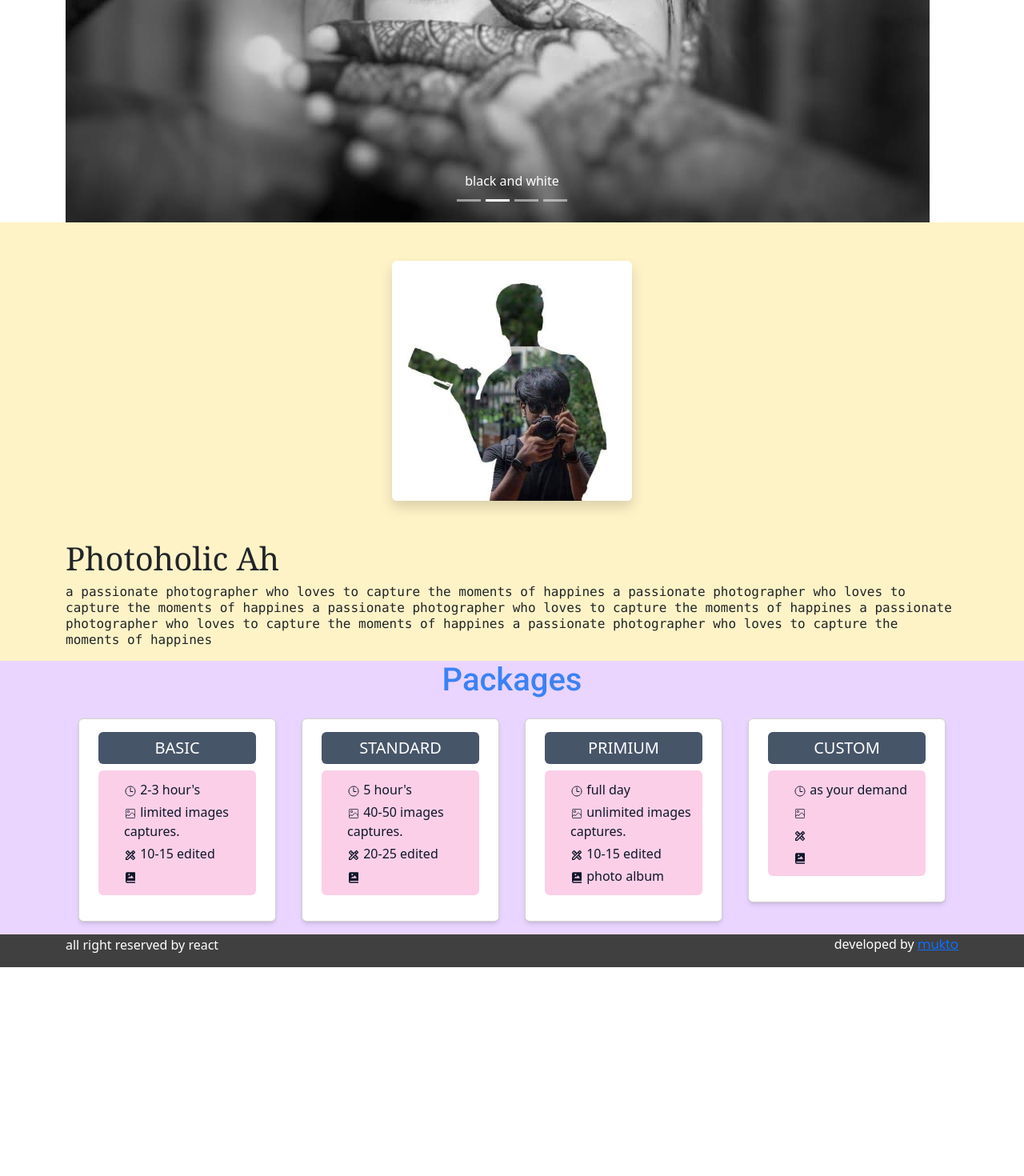
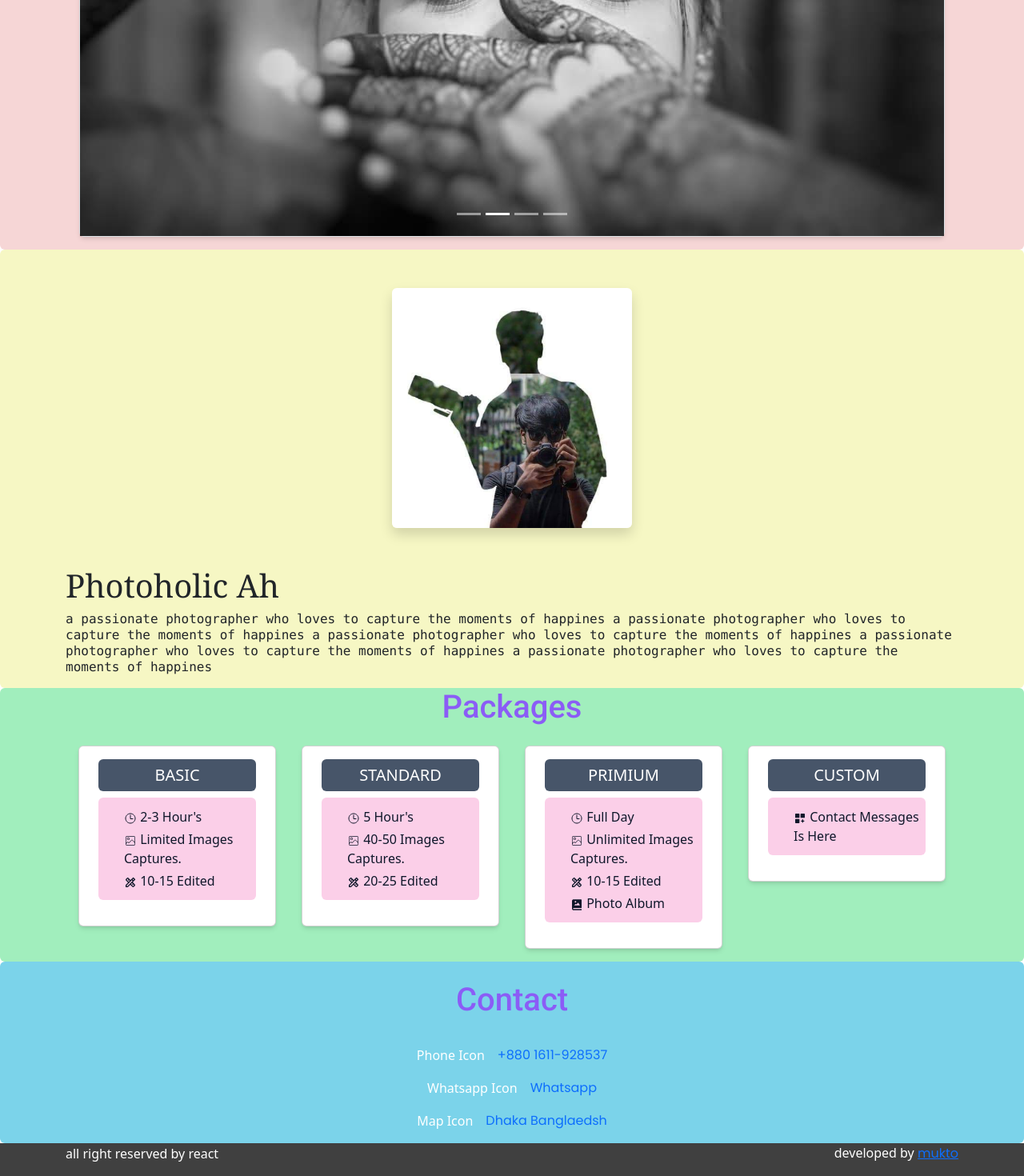
Before and after one commit to ashiful2002/photoholicah, a React (Vite) app: page / in a window 1280 px wide. Shown: the part 516-1986 px from the top of the page at 80% size. Before the commit the page ends 1725 px from the top, so only its background shows below. Built offline with nearby package versions, Linux system fonts and the light colour scheme.

Commit message:
Added gallery and blog

```diff
--- a/index.html
+++ b/index.html
@@ -2,16 +2,16 @@
 <html lang="en">
   <head>
     <meta charset="UTF-8" />
-    <link rel="icon" type="image/svg+xml" href="./src/assets/react.svg" />
+    <link rel="icon" type="image/svg+xml" href="./src/assets/logo.png" />
     <meta name="viewport" content="width=device-width, initial-scale=1.0" />
     <link rel="preconnect" href="https://fonts.googleapis.com" />
     <link rel="preconnect" href="https://fonts.gstatic.com" crossorigin />
-    <meta name="description" content="this is Template for react projects" />
+    <meta name="description" content="Photoholic AH. a passionated photographer" />
     <link
       href="https://fonts.googleapis.com/css2?family=Poppins:ital,wght@0,100;0,200;0,300;0,400;0,500;0,600;0,700;0,800;0,900;1,100;1,200;1,300;1,400;1,500;1,600;1,700;1,800;1,900&family=Roboto:ital,wght@0,100;0,300;0,400;0,500;0,700;0,900;1,100;1,300;1,400;1,500;1,700;1,900&display=swap"
       rel="stylesheet"
     />
-    <title>Template</title>
+    <title>Photoholic AH</title>
   </head>
   <body>
     <div id="root"></div>
--- a/src/App.jsx
+++ b/src/App.jsx
@@ -3,15 +3,17 @@ import Hero from "./Sections/Hero";
 import Features from "./Sections/Features.jsx";
 import Package from "./Sections/Package.jsx";
 import Featured from "./Sections/Featured.jsx";
+import Contact from "./Sections/Contact.jsx";
 
 const App = () => {
   return (
-    <div className=" ">
+    <div className="rounded ">
       {/* <Features />
        */}
       <Featured />
       <Hero />
       <Package />
+      <Contact />
     </div>
   );
 };
--- a/src/Components/Title.jsx/PageTitle.jsx
+++ b/src/Components/Title.jsx/PageTitle.jsx
@@ -6,7 +6,7 @@ const PageTitle = ({ title, heading, className }) => {
     <>
       {title && (
         <Helmet>
-          <title>{title} - site </title>
+          <title>{title} - Photoholic AH </title>
         </Helmet>
       )}
       {heading && <h1 className={`heading  ${className} `}>{heading}</h1>}
--- a/src/Constants/Index.js
+++ b/src/Constants/Index.js
@@ -1,32 +1,46 @@
 import carousel1 from "../assets/carousel1.jpg";
 import carousel2 from "../assets/carousel2.jpg";
 import carousel3 from "../assets/carousel3.jpg";
+
+import holud from "../assets/holud.jpg";
+import landscape from "../assets/landscape.jpg";
+import khoma from "../assets/khoma.jpg";
+
+import { IoTimeOutline } from "react-icons/io5";
+import { CiImageOn } from "react-icons/ci";
+import { MdOutlineDesignServices } from "react-icons/md";
+import { BiSolidPhotoAlbum } from "react-icons/bi";
 
 export const navItems = [
   {
     id: "0",
     title: "home",
-    url: "#home",
+    url: "/#home",
   },
   {
     id: "1",
     title: "feature",
-    url: "#feature",
+    url: "/#feature",
   },
   {
     id: "2",
     title: "packages",
-    url: "#packages",
+    url: "/#packages",
   },
   {
     id: "3",
     title: "blog",
-    url: "#blog",
+    url: "/blog",
   },
   {
     id: "4",
-    title: "archives",
-    url: "/archives",
+    title: "gallery",
+    url: "/gallery",
+  },
+  {
+    id: "5",
+    title: "contact",
+    url: "/#contact",
   },
 ];
 
@@ -56,9 +70,10 @@ export const packages = [
   {
     id: "3",
     package: "custom",
-    desc1: "as your demand",
+    desc1: "",
     desc2: "",
     desc3: "",
+    customPackage: "contact messages is here",
   },
 ];
 
@@ -84,3 +99,75 @@ export const carouselItems = [
     title: "",
   },
 ];
+
+export const blog = [
+  {
+    id: "0",
+    blogTitle: "blog1",
+    blogDesc:
+      "Lorem ipsum dolor sit amet consectetur adipisicing elit. Expedita suscipit pariatur, magni veritatis culpa tenetur dolorum eveniet deserunt est dicta sed porro maxime odio ipsum quas necessitatibus laborum non earum.",
+  },
+  {
+    id: "1",
+    blogTitle: "blog number 2",
+    blogDesc:
+      "Lorem ipsum dolor sit amet consectetur adipisicing elit. Expedita suscipit pariatur, magni veritatis culpa tenetur dolorum eveniet deserunt est dicta sed porro maxime odio ipsum quas necessitatibus laborum non earum.",
+  },
+  {
+    id: "2",
+    blogTitle: "blog 3",
+    blogDesc:
+      "Lorem ipsum dolor sit amet consectetur adipisicing elit. Expedita suscipit pariatur, magni veritatis culpa tenetur dolorum eveniet deserunt est dicta sed porro maxime odio ipsum quas necessitatibus laborum non earum.",
+  },
+  {
+    id: "3",
+    blogTitle: "blog 3",
+    blogDesc:
+      "Lorem ipsum dolor sit amet consectetur adipisicing elit. Expedita suscipit pariatur, magni veritatis culpa tenetur dolorum eveniet deserunt est dicta sed porro maxime odio ipsum quas necessitatibus laborum non earum.",
+  },
+  {
+    id: "4",
+    blogTitle: "fourth blog",
+    blogDesc:
+      "Lorem ipsum dolor sit amet consectetur adipisicing elit. Expedita suscipit pariatur, magni veritatis culpa tenetur dolorum eveniet deserunt est dicta sed porro maxime odio ipsum quas necessitatibus laborum non earum.",
+  },
+];
+
+export const contactDetailse = [
+  {
+    id: "0",
+    title: "+880 1611-928537",
+    url: "tel:+880 1611-928537",
+    icon: "phone icon",
+  },
+  {
+    id: "2",
+    title: "whatsapp",
+    url: "https://wa.me/+8801727475744",
+    icon: "whatsapp icon",
+  },
+  {
+    id: "3",
+    title: "dhaka banglaedsh",
+    url: "https://maps.app.goo.gl/9CbXna1iGdtYtiMF7",
+    icon: "map icon",
+  },
+];
+
+export const galleryImages = [
+  {
+    id: "0",
+    title: "holud",
+    url: holud,
+  },
+  {
+    id: "1",
+    title: "khoma",
+    url: khoma,
+  },
+  {
+    id: "2",
+    title: "landscape",
+    url: landscape,
+  },
+];
--- a/src/Layout/Header.jsx
+++ b/src/Layout/Header.jsx
@@ -14,13 +14,14 @@ const Header = () => {
         <Container>
           <Navbar.Brand href="/">
             {/* <img src={logo} width={90}  alt="logo" /> */}
-            <h2 className="font-serif tracking-tighter border rounded-md text-violet-700 font-extrabold shadow-md shadow-red-800">
+            <h2 className="font-serif tracking-tighter border rounded-md px-2
+             text-violet-700 font-extrabold shadow-md shadow-red-800">
               Photoholic AH
             </h2>
           </Navbar.Brand>
           <Navbar.Toggle aria-controls="basic-navbar-nav" />
           <Navbar.Collapse id="basic-navbar-nav">
-            <Nav className="">
+            <Nav className="ms-auto">
               {navItems.map((item) => (
                 <Nav.Link
                   className="text-center capitalize"
--- /dev/null
+++ b/src/Sections/Contact.jsx
@@ -0,0 +1,41 @@
+import React from "react";
+import PageTitle from "../Components/Title.jsx/PageTitle";
+import { contactDetailse } from "../Constants/Index";
+
+const Contact = () => {
+  return (
+    <div id="contact" className="bg-[#7BD3EA] rounded">
+      <div>
+        <div>
+          <div className=" py-4">
+            <PageTitle
+              heading=" contact"
+              className="bg-transparent text-violet-500"
+            />
+          </div>
+          {contactDetailse &&
+            contactDetailse.map((item) => (
+              <div
+                key={item.id}
+                className="flex items-center justify-center capitalize text-md gap-3 text-white"
+              >
+                <p>{item.icon}</p>
+                <p>
+                  <a
+                    href={item.url}
+                    target="_blank"
+                    rel="noopener noreferrer"
+                    className="no-underline"
+                  >
+                    {item.title}
+                  </a>
+                </p>
+              </div>
+            ))}
+        </div>
+      </div>
+    </div>
+  );
+};
+
+export default Contact;
--- a/src/Sections/Featured.jsx
+++ b/src/Sections/Featured.jsx
@@ -1,17 +1,26 @@
 import Carousel from "react-bootstrap/Carousel";
-;
 import { carouselItems } from "../Constants/Index";
 function Featured() {
   return (
-    <div className="container mx-auto" id="home">
-      <Carousel>
-        {carouselItems.map((item) => (
-          <Carousel.Item>
-            <Carousel.Caption>{item.title}</Carousel.Caption>
-            <img src={item.img} />
-          </Carousel.Item>
-        ))}
-      </Carousel>
+    <div className="bg-[#F6D6D6] rounded" id="home">
+
+
+
+    <div className="container mx-auto" >
+      <div className="py-3  flex items-center justify-center ">
+        <div className=" border rounded shadow-md">
+        <div className="">
+          <Carousel fade>
+            {carouselItems.map((item) => (
+              <Carousel.Item >
+                <img src={item.img} />
+              </Carousel.Item>
+            ))}
+          </Carousel>
+        </div>
+        </div>
+      </div>
+    </div>
     </div>
   );
 }
--- a/src/Sections/Hero.jsx
+++ b/src/Sections/Hero.jsx
@@ -3,10 +3,11 @@ import React from "react";
 import heroImage from "../assets/react.svg";
 import photoholic from "../assets/photoholic.jpg"
 import PageTitle from "../Components/Title.jsx/PageTitle";
+
 const Hero = () => {
   return (
 
-    <div className="bg-amber-100" id="home">
+    <div className="bg-[#F6F7C4] rounded" id="feature">
 
 
     <div className="container mx-auto" >
--- a/src/Sections/Package.jsx
+++ b/src/Sections/Package.jsx
@@ -1,49 +1,74 @@
 import React from "react";
+
 import { packages } from "../Constants/Index";
 import { Button, Card } from "react-bootstrap";
+
 import PageTitle from "../Components/Title.jsx/PageTitle";
 import { IoTimeOutline } from "react-icons/io5";
 import { CiImageOn } from "react-icons/ci";
 import { MdOutlineDesignServices } from "react-icons/md";
 import { BiSolidPhotoAlbum } from "react-icons/bi";
+import { BiSolidCustomize } from "react-icons/bi";
 
 const Package = () => {
   return (
-    <div  className="bg-purple-200" id="packages">
-      <div >
+    <div className="bg-[#A1EEBD] rounded" id="packages">
+      <div>
         <div className="container mx-auto">
-          <PageTitle heading="packages" className="text-blue-500 bg-transparent " />
+          <PageTitle
+            heading="packages"
+            className="text-violet-500 bg-transparent "
+          />
           <div className="grid grid-cols-1 md:grid-cols-4">
             {packages.map((item) => (
-              <div className="p-3" key={item.id} >
+              <div className="p-3" key={item.id}>
                 <Card className="shadow-md p-2 ">
-                  <Card.Body className="-my-2 ">
+                  <Card.Body className="-my-2 capitalize">
                     <Card.Title className="bg-slate-600 uppercase  text-white text-center rounded py-2">
                       {item.package}
                     </Card.Title>
-                    <ul className="bg-pink-200 text-slate-900 rounded py-2 ">
+                    <ul className="bg-pink-200 text-slate-900 rounded py-2 hover:bg-teal-600 hover:text-white cursor-pointer   transition-colors ">
                       <li>
+                        {item.desc1 && (
                           <Card.Text className="my-1">
                             <IoTimeOutline className="inline" /> {item.desc1}
                           </Card.Text>
+                        )}
                       </li>
                       <li>
+                        {item.desc2 && (
                           <Card.Text className="my-1">
                             {" "}
                             <CiImageOn className="inline" /> {item.desc2}
                           </Card.Text>
+                        )}
                       </li>
                       <li>
+                        {item.desc3 && (
                           <Card.Text className="my-1">
                             {" "}
-                          <MdOutlineDesignServices className="inline" /> {item.desc3}
+                            <MdOutlineDesignServices className="inline" />{" "}
+                            {item.desc3}
                           </Card.Text>
+                        )}
                       </li>
                       <li>
+                        {item.desc4 && (
                           <Card.Text className="my-1">
                             {" "}
-                          <BiSolidPhotoAlbum className="inline" /> {item.desc4}
+                            <BiSolidPhotoAlbum className="inline" />{" "}
+                            {item.desc4}
                           </Card.Text>
+                        )}
+                      </li>
+                      <li>
+                        {item.customPackage && (
+                          <Card.Text className="my-1">
+                            {" "}
+                            <BiSolidCustomize className="inline" />{" "}
+                            {item.customPackage}
+                          </Card.Text>
+                        )}
                       </li>
                     </ul>
                   </Card.Body>
```
Also changed, not shown: src/Router/Index.jsx (+10 -0 lines), src/pages/Blog.jsx (added, +28 -0 lines), src/pages/Gallery.jsx (added, +29 -0 lines). Lines whose indentation alone changed are shown as unchanged.
